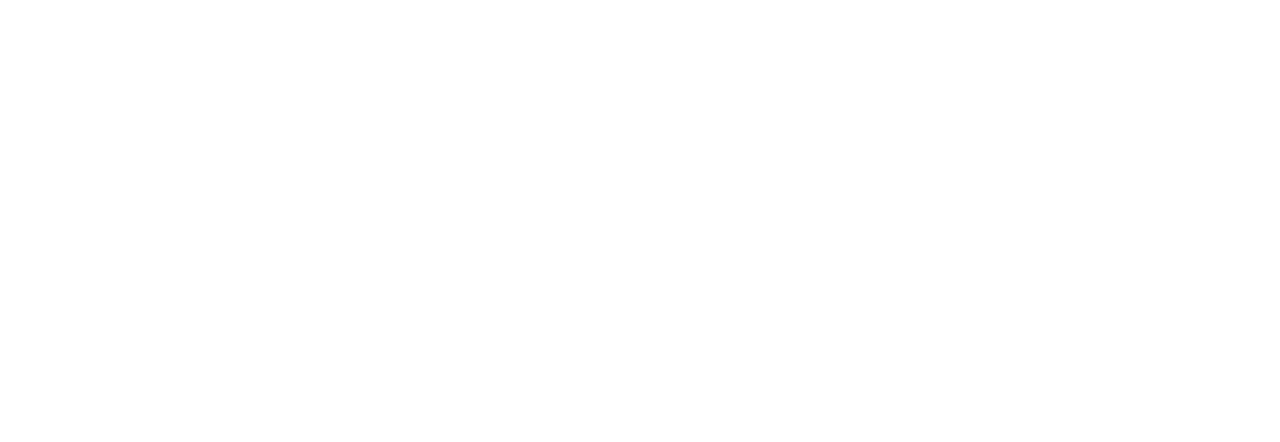
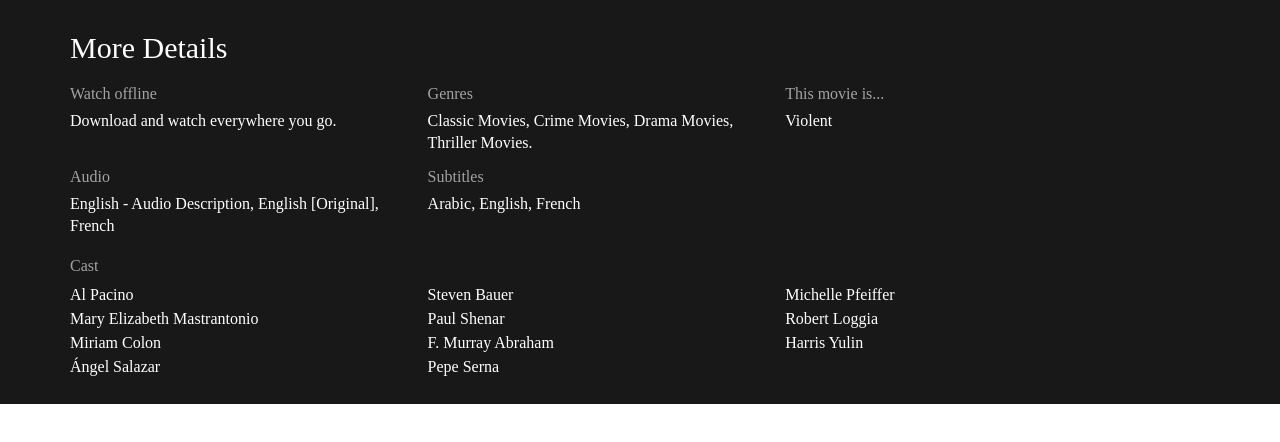
Before and after one commit to RawadAbdallah/Netflix-Clone, a React (Vite) app: page / in a window 1280 px wide. Shown: the top 442 px of the page. Built offline with nearby package versions, Linux system fonts and the light colour scheme.

Commit message:
[feat]:added MoreDetails component

```diff
--- a/src/App.tsx
+++ b/src/App.tsx
@@ -1,11 +1,14 @@
 import './styles/global.css'
 
-import Section from '@/components/section'
-
-import Button from '@/components/ui/button'
+import MoreDetails from './components/MoreDetails'
 
 function App() {
-  return <></>
+  return (
+    <>
+      {' '}
+      <MoreDetails />
+    </>
+  )
 }
 
 export default App
--- /dev/null
+++ b/src/components/MoreDetails/index.css
@@ -0,0 +1,53 @@
+.secondary-text {
+  color: #a3a3a3;
+}
+.primary-text {
+  color: #ffffff;
+}
+.font-16px {
+  font-size: 16px;
+  font-weight: 400;
+  line-height: 22px;
+}
+.flex {
+  display: flex;
+}
+.row {
+  flex-direction: row;
+}
+.column {
+  flex-direction: column;
+}
+.wrap {
+  flex-wrap: wrap;
+}
+.item-width {
+  width: 30%;
+}
+.margin-6px {
+  margin: 6px;
+}
+.full-width {
+  width: 100%;
+}
+.more-details-section {
+  background: #181818;
+  padding: 25px 5vw;
+  gap: 6px;
+}
+.title {
+  font-size: 30px;
+  font-weight: 400;
+}
+
+.more-details-cell {
+  gap: 5px;
+}
+
+.details-details {
+  width: 90%;
+}
+
+.cast-name {
+  margin: 1px 6px;
+}
--- /dev/null
+++ b/src/components/MoreDetails/index.tsx
@@ -0,0 +1,74 @@
+import '/src/components/MoreDetails/index.css'
+
+const MoreDetails = () => {
+  const details_array = [
+    {
+      details_title: 'Watch offline',
+      details: 'Download and watch everywhere you go.'
+    },
+    {
+      details_title: 'Genres',
+      details: 'Classic Movies, Crime Movies, Drama Movies, Thriller Movies.'
+    },
+    {
+      details_title: 'This movie is...',
+      details: 'Violent'
+    },
+    {
+      details_title: 'Audio',
+      details: 'English - Audio Description, English [Original], French'
+    },
+    {
+      details_title: 'Subtitles',
+      details: 'Arabic, English, French'
+    }
+  ]
+  const cast_names_array = [
+    'Al Pacino',
+    'Steven Bauer',
+    'Michelle Pfeiffer',
+    'Mary Elizabeth Mastrantonio',
+    'Paul Shenar',
+    'Robert Loggia',
+    'Miriam Colon',
+    'F. Murray Abraham',
+    'Harris Yulin',
+    'Ángel Salazar',
+    'Pepe Serna'
+  ]
+  return (
+    <>
+      <div className="more-details-section flex column">
+        <h2 className="title primary-text margin-6px full-width">More Details</h2>
+        <div className="details-container flex row wrap full-width">
+          {details_array.map((item) => {
+            return (
+              <div className="more-details-cell flex column item-width margin-6px">
+                <div className="details-title font-16px secondary-text">
+                  {item.details_title}
+                </div>
+                <div className="details-details font-16px primary-text">
+                  {item.details}
+                </div>
+              </div>
+            )
+          })}
+        </div>
+        <div className="cast-container">
+          <div className="cast-title font-16px secondary-text margin-6px full-width">
+            Cast
+          </div>
+          <div className="cast-names flex row wrap full-width">
+            {cast_names_array.map((name) => {
+              return (
+                <div className="cast-name item-width font-16px primary-text">{name}</div>
+              )
+            })}
+          </div>
+        </div>
+      </div>
+    </>
+  )
+}
+
+export default MoreDetails
```
Also changed, not shown: 1 other file (tests, documents, lock files or other folders).
